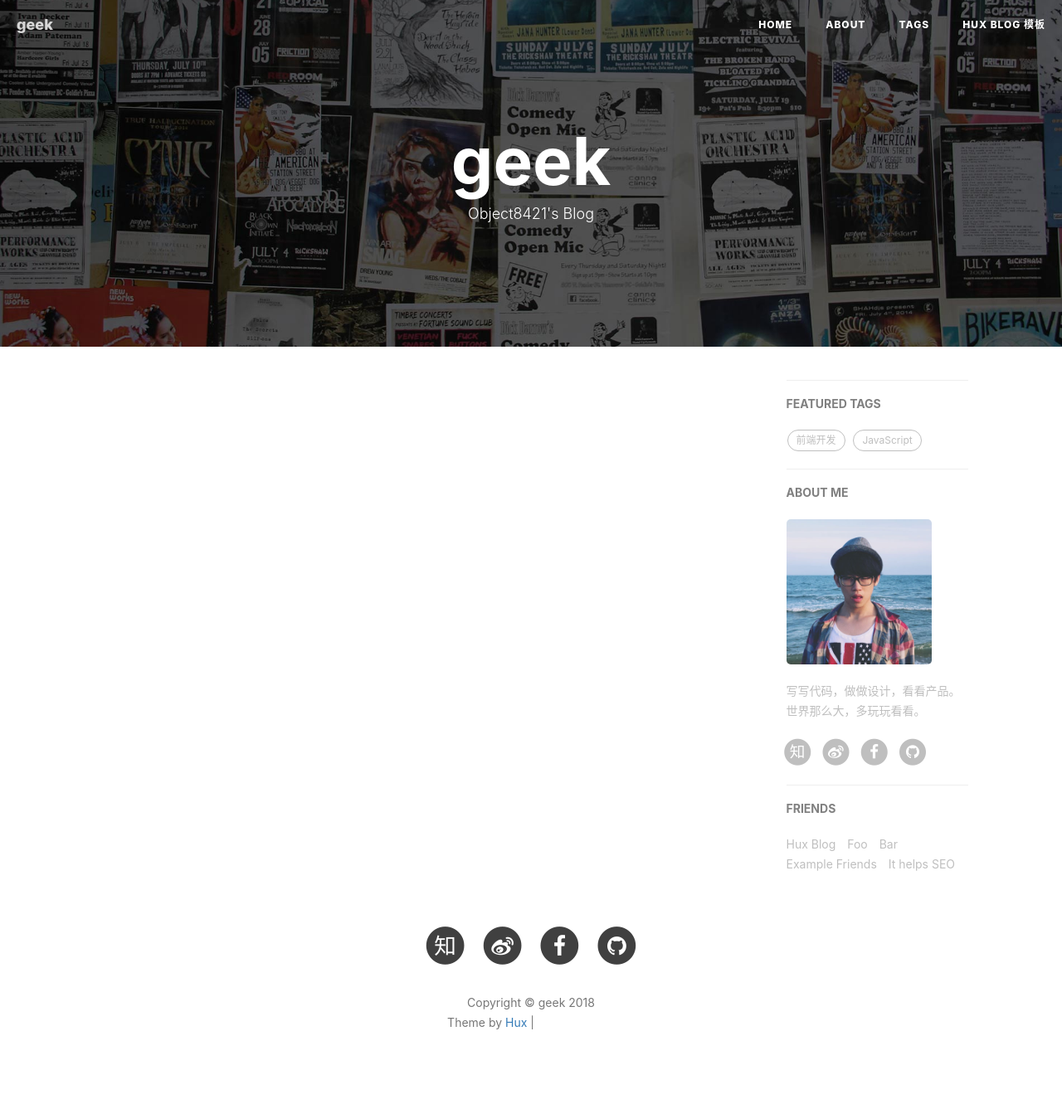
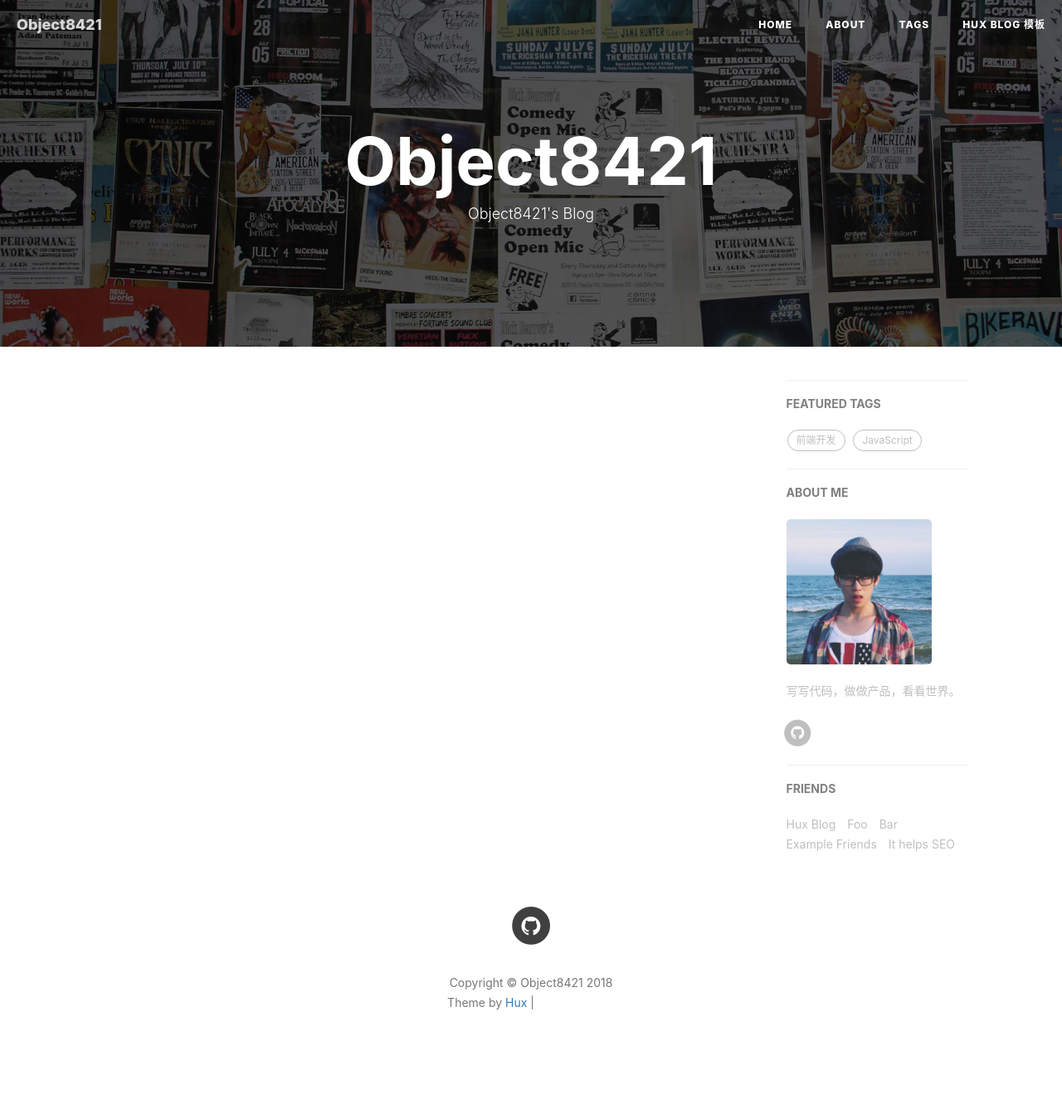
Before and after one commit to object8421/blogplus, a Jekyll site: the page built from 首页.html, in a window 1280 px wide. Shown: the whole page at 83% size. Built offline with Jekyll 4.4.1, drawn with Linux system fonts in a browser that asks for light colours; nearby versions of some CDN libraries; comment, search, counter and statistics services are not loaded; after the commit the page ends 1313 px from its top, so only the background shows below that; grey boxes are pictures that could not be loaded.

Commit message:
Update _config.yml

```diff
--- a/_config.yml
+++ b/_config.yml
@@ -1,22 +1,22 @@
 # Site settings
-title: geek
-SEOTitle: geek | geek
+title: Object8421
+SEOTitle: Object8421 | Object8421
 header-img: img/home-bg.jpg
-email: gaozhongjia123@126.com
+email: object8421@163.com
 description: ""
 keyword: ""
-url: "http://huangxuan.me"              # your host, for absolute URL
+url: "http://123.207.1.187:4000"              # your host, for absolute URL
 baseurl: "/blog"         # for example, '/blog' if your blog hosted on 'host/blog'
 
 
 
 # SNS settings
 RSS: false
-weibo_username:     geek
-zhihu_username:     geek
-github_username:    geek
+#weibo_username:     geek
+#zhihu_username:     geek
+github_username:    object8421
 #twitter_username:  geek
-facebook_username:  geek
+#facebook_username:  geek
 
 
 
@@ -50,7 +50,7 @@
 #disqus_username: _your_disqus_short_name_
 
 # Duoshuo settings
-duoshuo_username: huxblog
+duoshuo_username: object8421
 # Share component is depend on Comment so we can NOT use share only.
 duoshuo_share: true                     # set to false if you want to use Comment without Sharing
 
@@ -62,13 +62,13 @@
 ba_track_id: 4cc1f2d8f3067386cc5cdb626a202900
 # Google Analytics
 ga_track_id: 'UA-49627206-1'            # Format: UA-xxxxxx-xx
-ga_domain: huangxuan.me
+ga_domain: 123.207.1.187:4000
 
 
 
 # Sidebar settings
 sidebar: true                           # whether or not using Sidebar.
-sidebar-about-description: "写写代码，做做设计，看看产品。世界那么大，多玩玩看看。"
+sidebar-about-description: "写写代码，做做产品，看看世界。"
 sidebar-avatar: /img/avatar-hux.jpg      # use absolute URL, seeing it's used in both `/` and `/about/`
 
 
@@ -83,7 +83,7 @@
 friends: [
     {
         title: "Hux Blog",
-        href: "http://huangxuan.me"
+        href: "http://123.207.1.187:4000"
     },{
         title: "Foo",
         href: "#"
```
